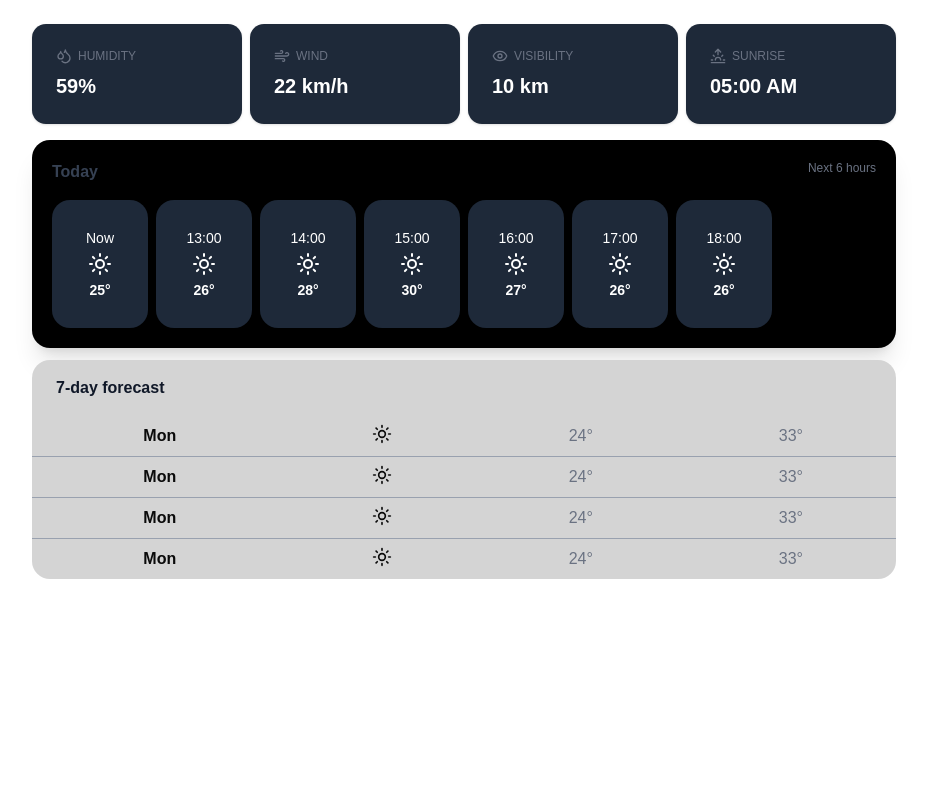
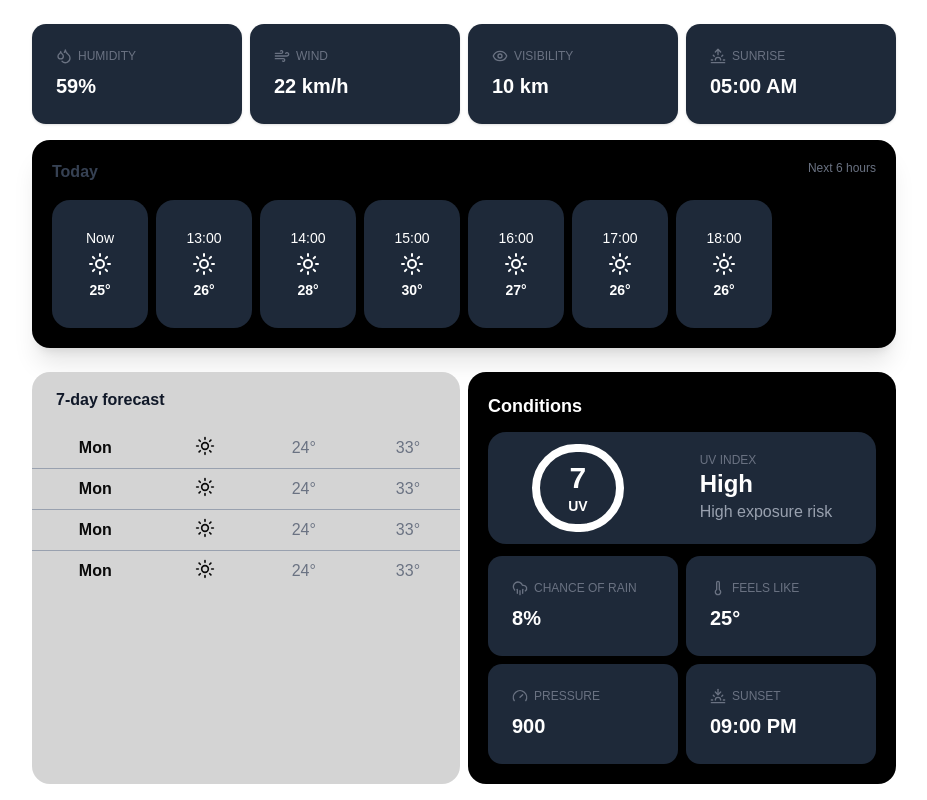
Before and after one commit to Hibaz108/nasma-weather-app, a React (Vite) app: page / in a window 1280 px wide. Shown: the part 356-1156 px from the top of the page, without its empty margins (176-1103 px from the left). Before the commit the page ends 951 px from the top, so only its background shows below. Built offline with nearby package versions, Linux system fonts and the light colour scheme.

Commit message:
add conditions section

```diff
--- a/src/App.tsx
+++ b/src/App.tsx
@@ -4,6 +4,7 @@ import SearchBar from "./components/weather/SearchBar";
 import WeatherHighlights from "./components/weather/WeatherHighlights";
 import HourlyForecast from "./components/weather/HourlyForecast";
 import DailyForecast from "./components/weather/DailyForecast";
+import Conditions from "./components/weather/Conditions";
 function App() {
   return (
     <div className="min-h-svh max-w-4xl mx-auto flex flex-col p-4">
@@ -12,7 +13,10 @@ function App() {
       <CurrentWeatherCard />
       <WeatherHighlights />
       <HourlyForecast />
-      <DailyForecast />
+      <div className="grid md:grid-cols-2 gap-2 mt-6">
+        <DailyForecast />
+        <Conditions />
+      </div>
     </div>
   );
 }
--- /dev/null
+++ b/src/components/weather/Conditions.tsx
@@ -0,0 +1,47 @@
+import HighlightCard from "./HighlightCard";
+import { CloudRain, Thermometer, Gauge, Sunset } from "lucide-react";
+
+const Conditions = () => {
+  return (
+    <section className="bg-black p-5 space-y-3 rounded-2xl">
+      <h3 className="text-white text-lg font-bold ">Conditions</h3>
+
+      <div className="flex items-center justify-around gap-3 p-3 bg-gray-800 text-white rounded-2xl ">
+        {/* left */}
+        <div className="flex flex-col justify-center items-center h-22 w-23 p-2 border-8  rounded-full">
+          <p className="text-3xl font-bold">7</p>
+          <p className="text-sm font-semibold">UV</p>
+        </div>
+        {/* === left === */}
+
+        {/* right */}
+        <div>
+          <p className="text-xs font-medium text-gray-500">UV INDEX</p>
+          <p className="text-2xl font-bold">High</p>
+          <p className="text-gray-400">High exposure risk</p>
+        </div>
+        {/* === right === */}
+      </div>
+
+      <div className="grid grid-cols-2 gap-2">
+        <HighlightCard
+          title="Chance of rain"
+          Icon={CloudRain}
+          value={8}
+          unit="%"
+        />
+        <HighlightCard
+          title="Feels like"
+          Icon={Thermometer}
+          value={25}
+          unit="°"
+        />
+
+        <HighlightCard title="Pressure" Icon={Gauge} value={900} />
+        <HighlightCard title="Sunset" Icon={Sunset} value="09:00 PM" />
+      </div>
+    </section>
+  );
+};
+
+export default Conditions;
--- a/src/components/weather/DailyForecast.tsx
+++ b/src/components/weather/DailyForecast.tsx
@@ -2,7 +2,7 @@ import { Sun } from "lucide-react";
 
 const DailyForecast = () => {
   return (
-    <section className="bg-neutral-300 rounded-2xl text-center mt-3">
+    <section className="bg-neutral-300 rounded-2xl text-center">
       <table className="w-full">
         <thead>
           <tr>
```
